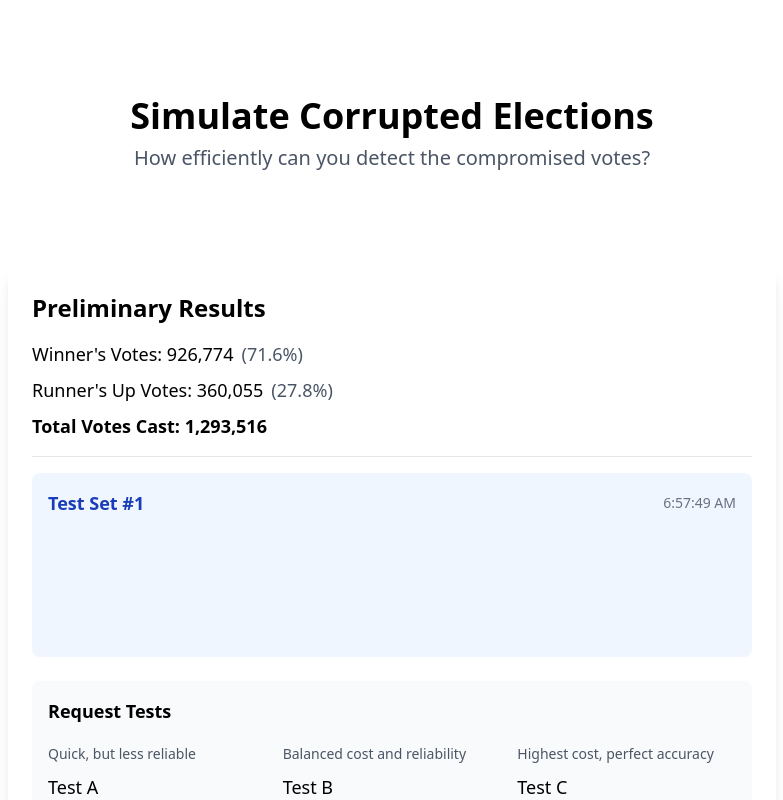
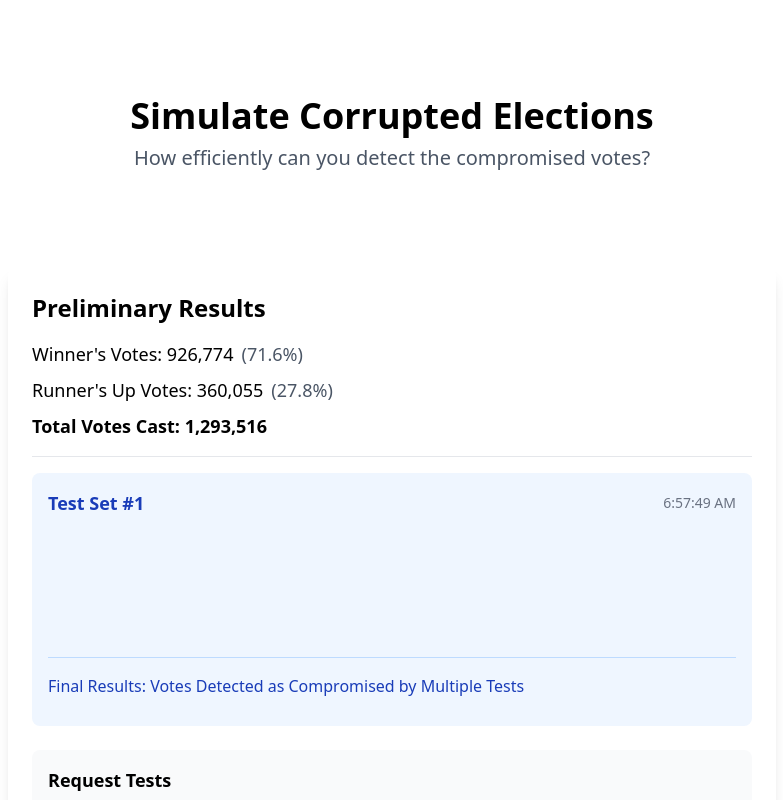
Before and after one commit to dsernst/simulate-corrupted-election, a Next.js app: page / in a window 1280 px wide. Both pictures are taken after a click on the button "Run Tests". Shown: the top 800 px of the page, without its empty margins (248-1031 px from the left). Built offline with nearby package versions, Linux system fonts and the light colour scheme.

Commit message:
Only show intersections for final run

```diff
--- a/app/components/TestHistory.tsx
+++ b/app/components/TestHistory.tsx
@@ -68,30 +68,13 @@ function calculateIntersections(testRuns: TestRun[]): IntersectionCounts {
 
 const TestRunDisplay = ({
   run,
-  allRuns,
+  isLastRun,
+  finalIntersections,
 }: {
   run: TestRun
-  allRuns: TestRun[]
+  isLastRun: boolean
+  finalIntersections?: IntersectionCounts
 }) => {
-  // Memoize the intersection calculations for all runs up to and including this one
-  const intersections = useMemo(
-    () => calculateIntersections(allRuns.slice(0, allRuns.indexOf(run) + 1)),
-    [allRuns, run]
-  )
-
-  // Filter out zero intersections and format the display
-  const nonZeroIntersections = Object.entries(intersections)
-    .filter(([, value]) => value > 0)
-    .map(([key, value]) => ({
-      label: key.replaceAll(' ∩ ', ' & ').replace(' only', ''),
-      value,
-      description: key.includes('only')
-        ? `Detected only by Test ${key[0]}`
-        : `Detected by both Test ${key[0]} and Test ${key[4]}${
-            key.includes('∩ C') ? ' and Test C' : ''
-          }`,
-    }))
-
   return (
     <div className="p-4 bg-blue-50 rounded-lg">
       <div className="flex justify-between items-center mb-2">
@@ -135,14 +118,25 @@ const TestRunDisplay = ({
           })}
         </div>
 
-        {/* Intersection Results */}
-        {nonZeroIntersections.length > 0 && (
+        {/* Intersection Results - only show in the last run */}
+        {isLastRun && finalIntersections && (
           <div className="mt-4 pt-4 border-t border-blue-200">
             <h4 className="font-medium text-blue-800 mb-3">
-              Votes Detected as Compromised by Multiple Tests
+              Final Results: Votes Detected as Compromised by Multiple Tests
             </h4>
             <div className="grid grid-cols-2 gap-3">
-              {nonZeroIntersections.map(({ label, value, description }) => (
+              {Object.entries(finalIntersections)
+                .filter(([, value]) => value > 0)
+                .map(([key, value]) => ({
+                  label: key.replaceAll(' ∩ ', ' & ').replace(' only', ''),
+                  value,
+                  description: key.includes('only')
+                    ? `Detected only by Test ${key[0]}`
+                    : `Detected by both Test ${key[0]} and Test ${key[4]}${
+                        key.includes('∩ C') ? ' and Test C' : ''
+                      }`,
+                }))
+                .map(({ label, value, description }) => (
                   <div key={label} className="bg-white p-3 rounded shadow-sm">
                     <p className="text-sm font-medium text-blue-800">{label}</p>
                     <p className="text-sm text-gray-600">
@@ -160,10 +154,21 @@ const TestRunDisplay = ({
 }
 
 export const TestHistory = ({ testRuns }: { testRuns: TestRun[] }) => {
+  // Calculate intersections only once for the final state
+  const finalIntersections = useMemo(
+    () => calculateIntersections(testRuns),
+    [testRuns]
+  )
+
   return (
     <>
-      {testRuns.map((run) => (
-        <TestRunDisplay key={run.id} run={run} allRuns={testRuns} />
+      {testRuns.map((run, index) => (
+        <TestRunDisplay
+          key={run.id}
+          run={run}
+          isLastRun={index === testRuns.length - 1}
+          finalIntersections={finalIntersections}
+        />
       ))}
     </>
   )
```
Lines whose indentation alone changed are shown as unchanged.
